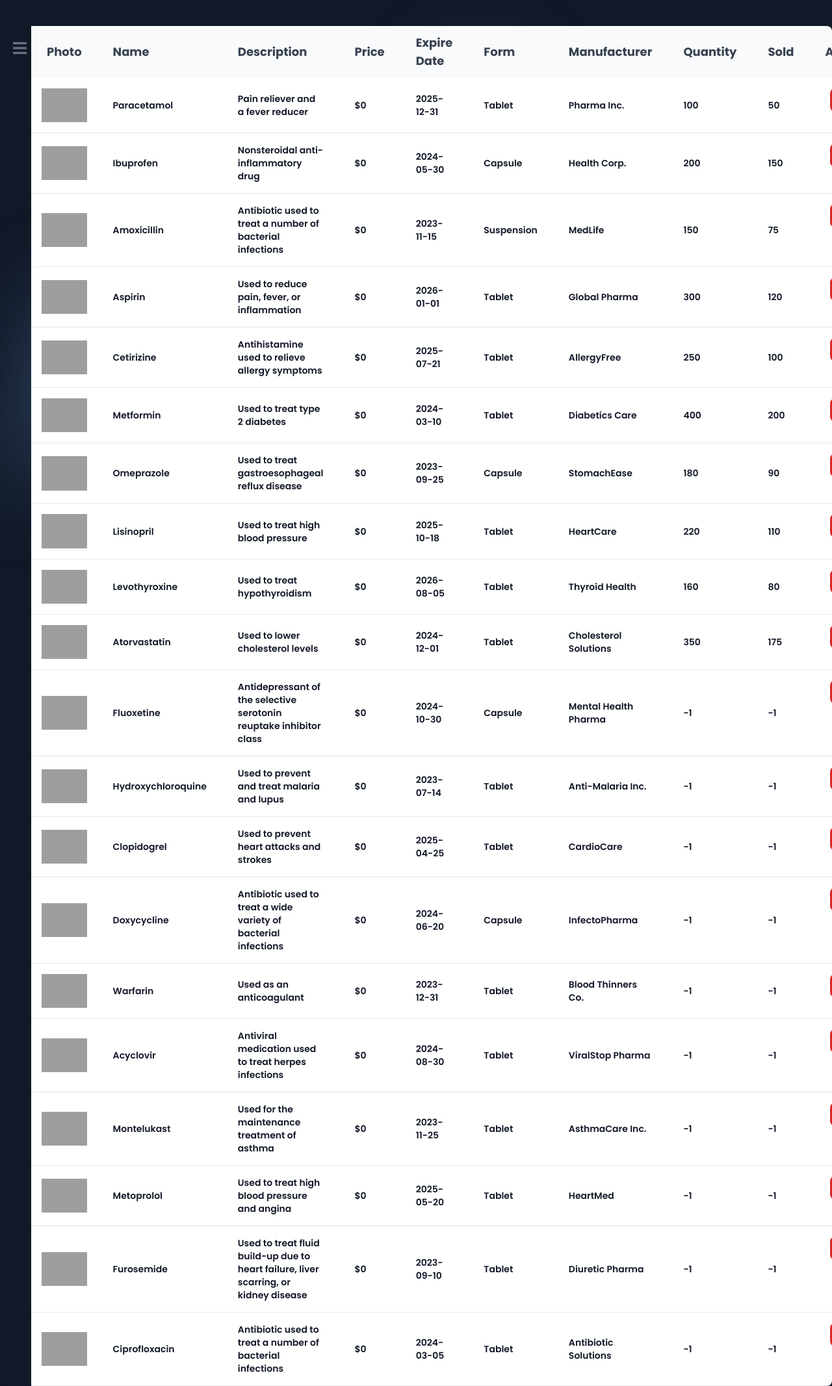
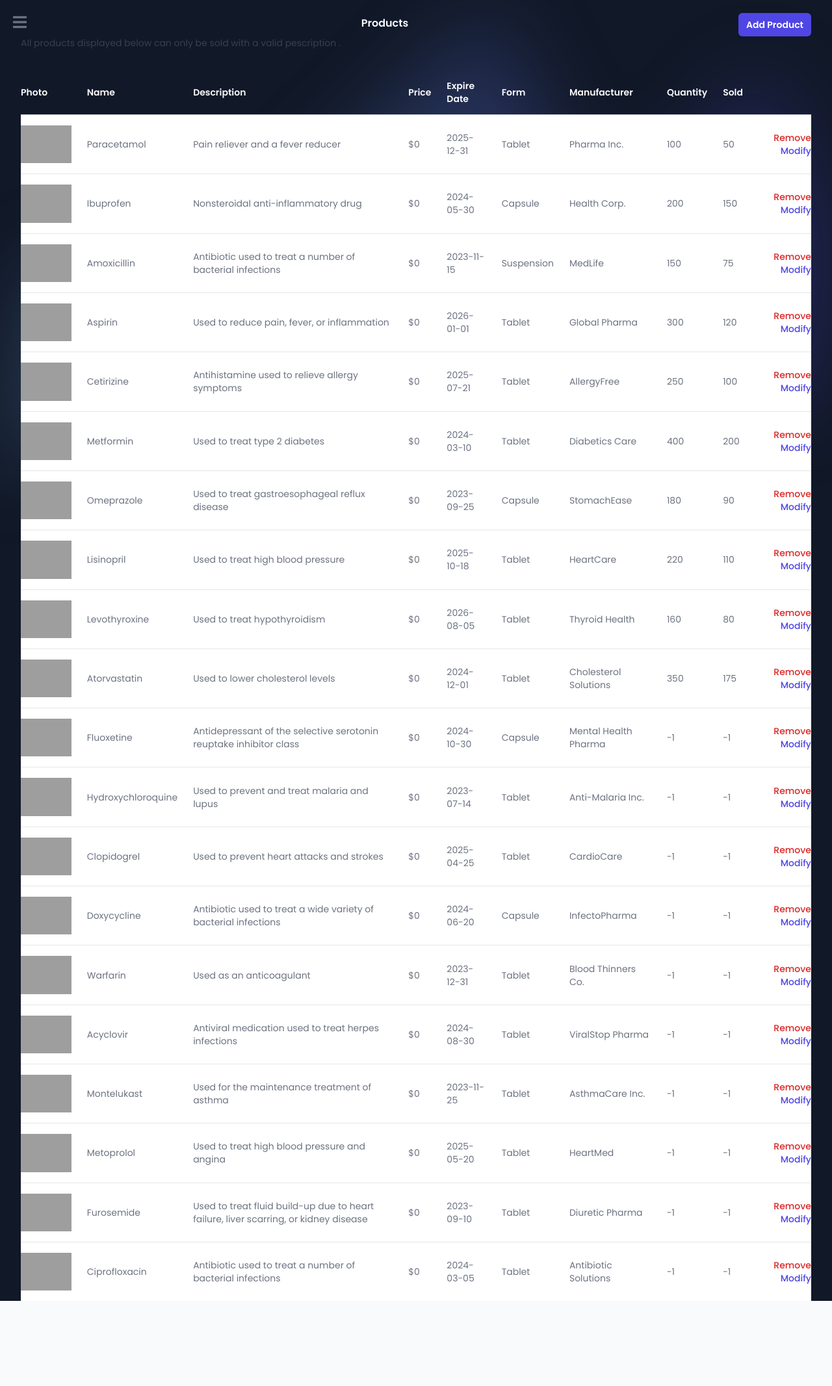
Before and after one commit to BigFootLime/B1, a PHP site: page /gestionproduits.php in a window 1280 px wide. Shown: the whole page at 65% size. After the commit the page ends 2002 px from the top, so only its background shows below. Run offline with PHP 8.4, Linux system fonts and the light colour scheme; data comes from the database, SQL or seed files in the repository; some libraries are stand-ins or nearby versions; grey boxes are pictures that could not be loaded.

Commit message:
change gestion prod

```diff
--- a/src/gestionproduits.php
+++ b/src/gestionproduits.php
@@ -132,66 +132,92 @@ try {
         </div>
     </div>
 
-    <script>
-        // Open and close the sidebar with the ref to the bars button
-        document.getElementById('drawer-button').addEventListener('click', function() {
-            document.getElementById('drawer-navigation').classList.toggle('-translate-x-full');
-        });
 
-        document.getElementById('close-drawer').addEventListener('click', function() {
-            document.getElementById('drawer-navigation').classList.add('-translate-x-full');
-        });
-    </script>
     <!-------------------------------------------------------------------DASHBOARD END ------------------------------------------------------------------------------------>
     <!----------------------------------------------------------------TABLE---------------------------------------------------------------------------------->
-    <div class=" font-poppins relative overflow-x-auto shadow-md sm:rounded-lg px-12 mt-10 lg:mx-0">
-        <table class="w-full text-sm text-left text-gray-500 dark:text-gray-400 sm:rounded-lg">
-            <thead class="text-lg text-gray-700  bg-gray-50 dark:bg-gray-700 dark:text-gray-400">
-                <tr>
-                    <th scope="col" class="px-6 py-3">Photo</th>
-                    <th scope="col" class="px-6 py-3">Name</th>
-                    <th scope="col" class="px-6 py-3">Description</th>
-                    <th scope="col" class="px-6 py-3">Price</th>
-                    <th scope="col" class="px-6 py-3">Expire Date</th>
-                    <th scope="col" class="px-6 py-3">Form</th>
-                    <th scope="col" class="px-6 py-3">Manufacturer</th>
-                    <th scope="col" class="px-6 py-3">Quantity</th>
-                    <th scope="col" class="px-6 py-3">Sold</th>
-                    <th scope="col" class="px-6 py-3">Actions</th>
+    <div class="px-4 sm:px-6 lg:px-8">
+  <div class="sm:flex sm:items-center">
+    <div class="sm:flex-auto">
+      <h1 class="text-base font-semibold leading-6 mt-6 justify-center items-center flex flex-col lg:pl-20 text-gray-50">Products</h1>
+      <p class="mt-2 text-sm text-gray-700">All products displayed below can only be sold with a valid pescription .</p>
+    </div>
+    <div class="mt-4 sm:ml-16 sm:mt-0 sm:flex-none">
+      <button type="button" class="block rounded-md bg-indigo-600 px-3 py-2 text-center text-sm font-semibold text-white shadow-sm hover:bg-indigo-500 focus-visible:outline focus-visible:outline-2 focus-visible:outline-offset-2 focus-visible:outline-indigo-600">Add Product</button>
+    </div>
+  </div>
+  <div class="-mx-4 mt-8 sm:-mx-0">
+    <table class="min-w-full divide-y divide-gray-300">
+      <thead>
+        <tr>
+          <th scope="col" class="py-3.5 pl-4 pr-3 text-left text-sm font-semibold text-gray-50 sm:pl-0">Photo</th>
+          <th scope="col" class="hidden px-3 py-3.5 text-left text-sm font-semibold text-gray-50 lg:table-cell">Name</th>
+          <th scope="col" class="hidden px-3 py-3.5 text-left text-sm font-semibold text-gray-50 sm:table-cell">Description</th>
+          <th scope="col" class="px-3 py-3.5 text-left text-sm font-semibold text-gray-50">Price</th>
+          <th scope="col" class="px-3 py-3.5 text-left text-sm font-semibold text-gray-50">Expire Date</th>
+          <th scope="col" class="px-3 py-3.5 text-left text-sm font-semibold text-gray-50">Form</th>
+          <th scope="col" class="px-3 py-3.5 text-left text-sm font-semibold text-gray-50">Manufacturer</th>
+          <th scope="col" class="px-3 py-3.5 text-left text-sm font-semibold text-gray-50">Quantity</th>
+          <th scope="col" class="px-3 py-3.5 text-left text-sm font-semibold text-gray-50">Sold</th>
+          <th scope="col" class="relative py-3.5 pl-3 pr-4 sm:pr-0">
+            <span class="sr-only">Actions</span>
+          </th>
 
-                </tr>
-            </thead>
-            <tbody>
+        </tr>
+      </thead>
+      <tbody class="divide-y divide-gray-200 bg-white">
     <?php
     if (!empty($result)) {
         foreach ($result as $row) {
-            echo "<tr class='bg-white border-b dark:bg-gray-800 dark:border-gray-700 hover:bg-gray-50 dark:hover:bg-gray-600'>";
-            echo "<td class='p-4'><img src='" . $row["img_path"] . "' class='w-16 md:w-32 max-w-full max-h-full' alt='Product Image'></td>";
-            echo "<td class='px-6 py-4 font-semibold text-gray-900 dark:text-white'>" . $row["name"] . "</td>";
-            echo "<td class='px-6 py-4 font-semibold text-gray-900 dark:text-white'>" . $row["description"] . "</td>";
-            echo "<td class='px-6 py-4 font-semibold text-gray-900 dark:text-white'>$" . $row["price"] . "</td>";
-            echo "<td class='px-6 py-4 font-semibold text-gray-900 dark:text-white'>" . $row["expire_date"] . "</td>";
-            echo "<td class='px-6 py-4 font-semibold text-gray-900 dark:text-white'>" . $row["form"] . "</td>";
-            echo "<td class='px-6 py-4 font-semibold text-gray-900 dark:text-white'>" . $row["manufacturer"] . "</td>";
-            echo "<td class='px-6 py-4 font-semibold text-gray-900 dark:text-white'>" . $row["quantity"] . "</td>";
-            echo "<td class='px-6 py-4 font-semibold text-gray-900 dark:text-white'>" . $row["sold"] . "</td>";
-            echo "<td class='px-6 py-4 flex flex-row items-center'>
-                <form method='post' action=''>
-                    <input type='hidden' name='delete_id' value='" . $row["id"] . "'>
-                    <button type='submit' name='delete' class='font-medium mx-2 bg-red-600 sm:rounded-lg p-2 text-white dark:text-red-500 hover:underline'>Remove</button>
-                </form>
-                <button type='button' class='font-medium  bg-sky-600 sm:rounded-lg p-2 text-white dark:text-sky-500 hover:underline' onclick='showEditForm(" . json_encode($row) . ")'>Modify</button>
-            </td>";
+            echo "<tr>";
+            echo "<td class='w-full max-w-full py-4 pl-4 pr-3 text-sm font-medium text-gray-50 sm:w-auto sm:max-w-none sm:pl-0'>";
+            echo "<img src='" . $row["img_path"] . "' class='w-16 md:w-32 max-w-full max-h-full' alt='Product Image'>";
+            echo "<dl class='font-normal lg:hidden'>";
+            echo "<dt class='sr-only'>Name</dt>";
+            echo "<dd class='mt-1 truncate text-gray-700'>" . $row["name"] . "</dd>";
+            echo "<dt class='sr-only sm:hidden'>Description</dt>";
+            echo "<dd class='mt-1 truncate text-gray-500 sm:hidden'>" . $row["description"] . "</dd>";
+            echo "<dt class='sr-only sm:hidden'>Price</dt>";
+            echo "<dd class='mt-1 truncate text-gray-500 sm:hidden'>$" . $row["price"] . "</dd>";
+            echo "<dt class='sr-only sm:hidden'>Expire Date</dt>";
+            echo "<dd class='mt-1 truncate text-gray-500 sm:hidden'>" . $row["expire_date"] . "</dd>";
+            echo "<dt class='sr-only md:hidden'>Form</dt>";
+            echo "<dd class='mt-1 truncate text-gray-500 sm:hidden'>" . $row["form"] . "</dd>";
+            echo "<dt class='sr-only sm:hidden'>Manufacturer</dt>";
+            echo "<dd class='mt-1 truncate text-gray-500 sm:hidden'>" . $row["manufacturer"] . "</dd>";
+            echo "<dt class='sr-only sm:hidden'>Quantity</dt>";
+            echo "<dd class='mt-1 truncate text-gray-500 sm:hidden'>" . $row["quantity"] . "</dd>";
+            echo "<dt class='sr-only sm:hidden'>Sold</dt>";
+            echo "<dd class='mt-1 truncate text-gray-500 sm:hidden'>" . $row["sold"] . "</dd>";
+            echo "</dl>";
+            echo "</td>";
+            echo "<td class='hidden px-3 py-4 text-sm text-gray-500 lg:table-cell'>" . $row["name"] . "</td>";
+            echo "<td class='hidden px-3 py-4 text-sm text-gray-500 lg:table-cell'>" . $row["description"] . "</td>";
+            echo "<td class='hidden px-3 py-4 text-sm text-gray-500 lg:table-cell'>$" . $row["price"] . "</td>";
+            echo "<td class='hidden px-3 py-4 text-sm text-gray-500 lg:table-cell'>" . $row["expire_date"] . "</td>";
+            echo "<td class='hidden px-3 py-4 text-sm text-gray-500 lg:table-cell'>" . $row["form"] . "</td>";
+            echo "<td class='hidden px-3 py-4 text-sm text-gray-500 lg:table-cell'>" . $row["manufacturer"] . "</td>";
+            echo "<td class='hidden px-3 py-4 text-sm text-gray-500 lg:table-cell'>" . $row["quantity"] . "</td>";
+            echo "<td class='hidden px-3 py-4 text-sm text-gray-500 lg:table-cell'>" . $row["sold"] . "</td>";
+            echo "<td class='py-4 pl-3 pr-4 text-right text-sm font-medium sm:pr-0'>";
+            echo "<form method='post' action='' class='inline'>";
+            echo "<input type='hidden' name='delete_id' value='" . $row["id"] . "'>";
+            echo "<button type='submit' name='delete' class='text-red-600 hover:text-red-900'>Remove</button>";
+            echo "</form>";
+            echo "<button type='button' class='ml-2 text-indigo-600 hover:text-indigo-900' onclick='showEditForm(" . json_encode($row) . ")'>Modify</button>";
+            echo "</td>";
             echo "</tr>";
         }
     } else {
-        echo "<tr><td colspan='10' class='px-6 py-4 text-center font-semibold text-gray-900 dark:text-white'>No data found</td></tr>";
+        echo "<tr><td colspan='10' class='px-6 py-4 text-center font-semibold text-gray-900'>No data found</td></tr>";
     }
     ?>
 </tbody>
 
-        </table>
-    </div>
+    </table>
+  </div>
+</div>
+
+
 
     <div id="edit-form-container" class="hidden fixed inset-0 bg-gray-600 bg-opacity-50 flex justify-center items-center">
         <form method="post" action="" class="bg-white p-6 rounded-lg w-full md:w-[50%]">
```
